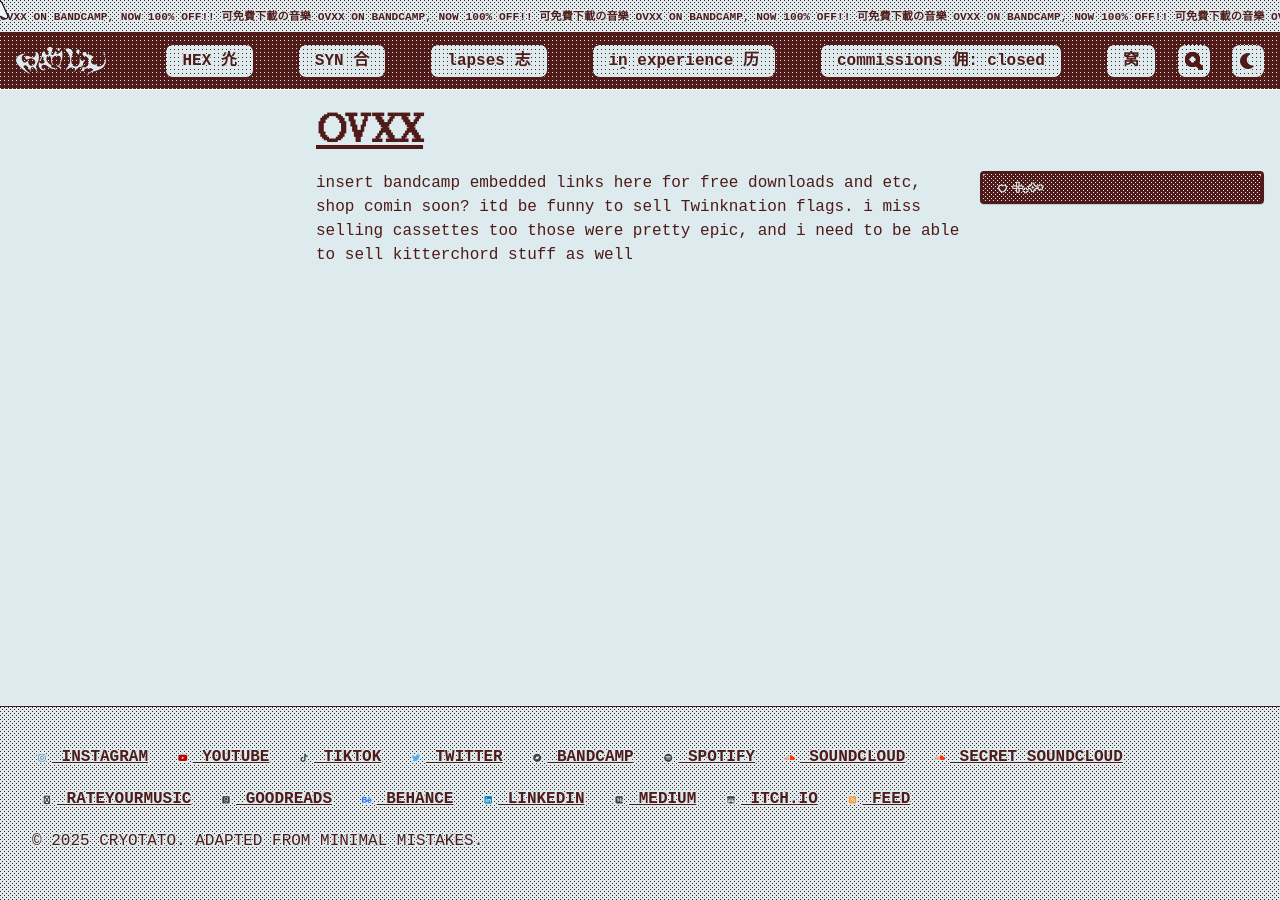
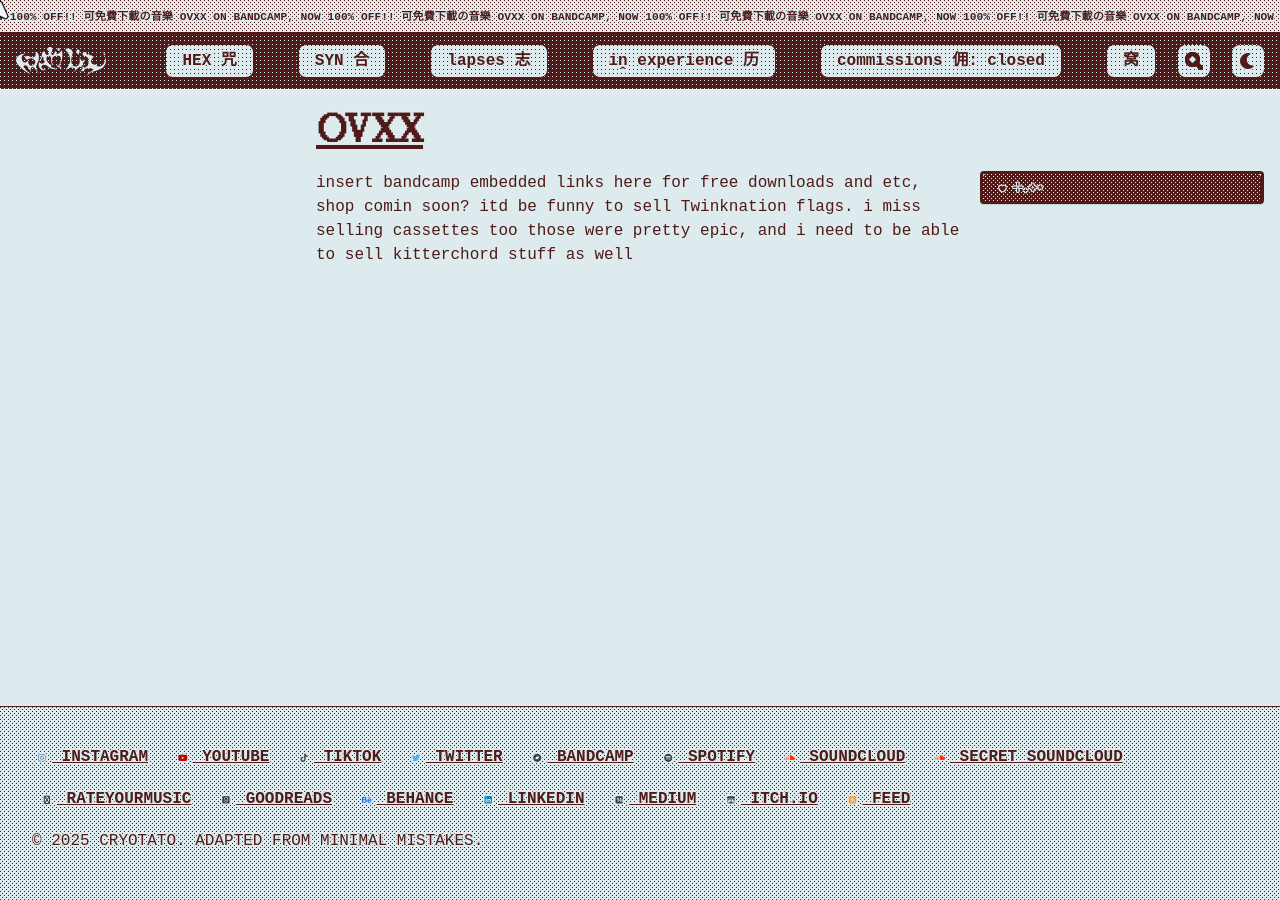
Before and after one commit to cryotato/cryotato.github.io, a Jekyll site: the page built from _pages/ovxx.md, in a window 1280 px wide. Built offline with Jekyll 4.4.1, drawn with Linux system fonts in a browser that asks for light colours; cached includes are drawn as plain includes; some web fonts are replaced.

Commit message:
Update navigation.yml

```diff
--- a/_data/navigation.yml
+++ b/_data/navigation.yml
@@ -1,7 +1,7 @@
 main:
   # - title: "OVXX"
   # url: /ovxx/
-  - title: "HEX 灮"
+  - title: "HEX 咒"
     url: /shop/
   - title: "SYN 合"
     url: /syn/
```
